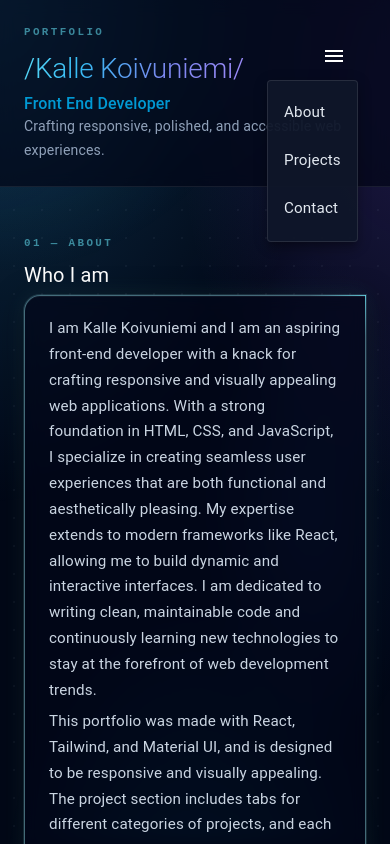
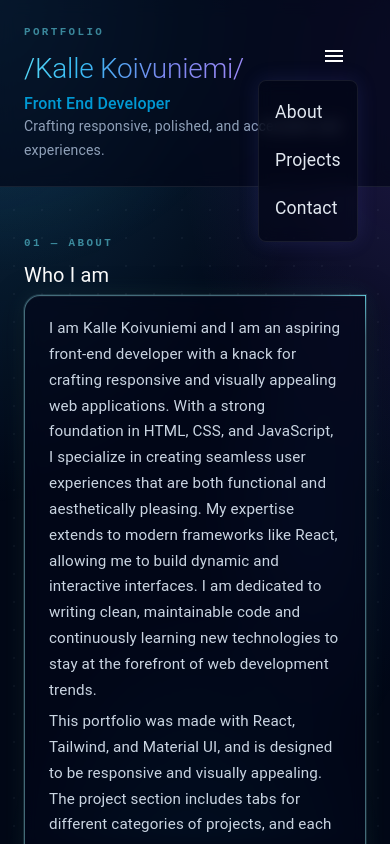
Before and after one commit to kmk9000/portfolio.v2, a React (Vite) app: page / in a window 390 px wide. Both pictures are taken after a click on the button "navigation menu". Shown: the top 844 px of the page. Built offline with nearby package versions, Linux system fonts and the light colour scheme.

Commit message:
tweak mobile menu css to closer match rest of page

```diff
--- a/src/components/MobileMenu.jsx
+++ b/src/components/MobileMenu.jsx
@@ -72,15 +72,19 @@ export default function MobileMenu({ navItems, onItemClick }) {
         onClose={handleCloseNavMenu}
         sx={{
           "& .MuiPaper-root": {
-            backgroundColor: "rgba(15, 23, 42, 0.95)",
-            border: "1px solid rgba(255,255,255,0.1)",
+            backgroundColor: "rgba(2, 6, 23, 0.60)",
+            backdropFilter: "blur(8px)",
+            WebkitBackdropFilter: "blur(8px)",
+            borderRadius: "0.5rem",
+            border: "1px solid rgba(255,255,255,0.08)",
+            boxShadow: "0 0 20px rgba(99, 102, 241, 0.15)",
             color: "#e2e8f0",
           },
         }}
       >
         {navItems.map((item) => (
           <MenuItem key={item.id} onClick={() => handleItemClick(item.id)}>
-            <Typography sx={{ textAlign: "center" }}>{item.label}</Typography>
+            <Typography sx={{ textAlign: "center", fontSize:"1.1rem"}}>{item.label}</Typography>
           </MenuItem>
         ))}
       </Menu>
```
